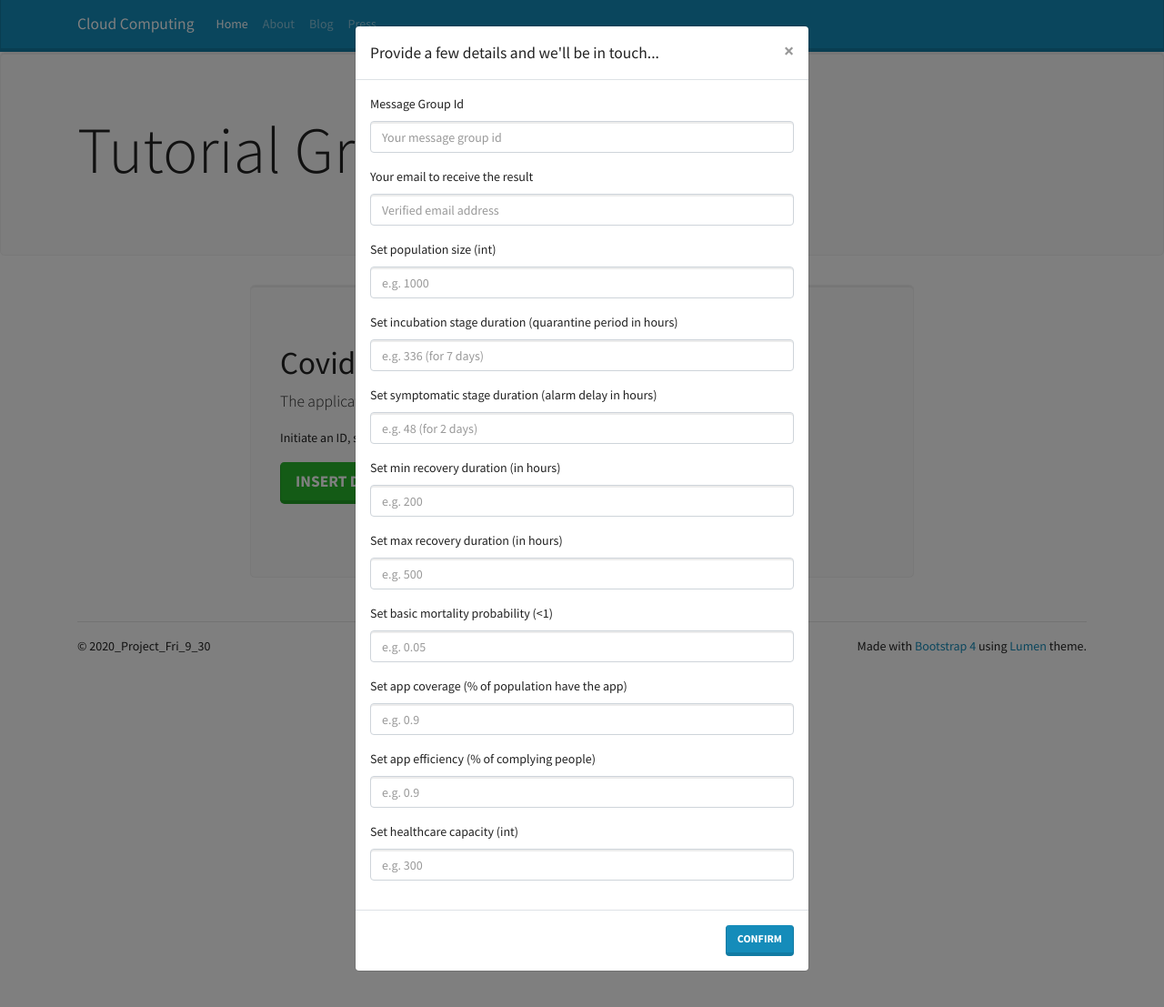
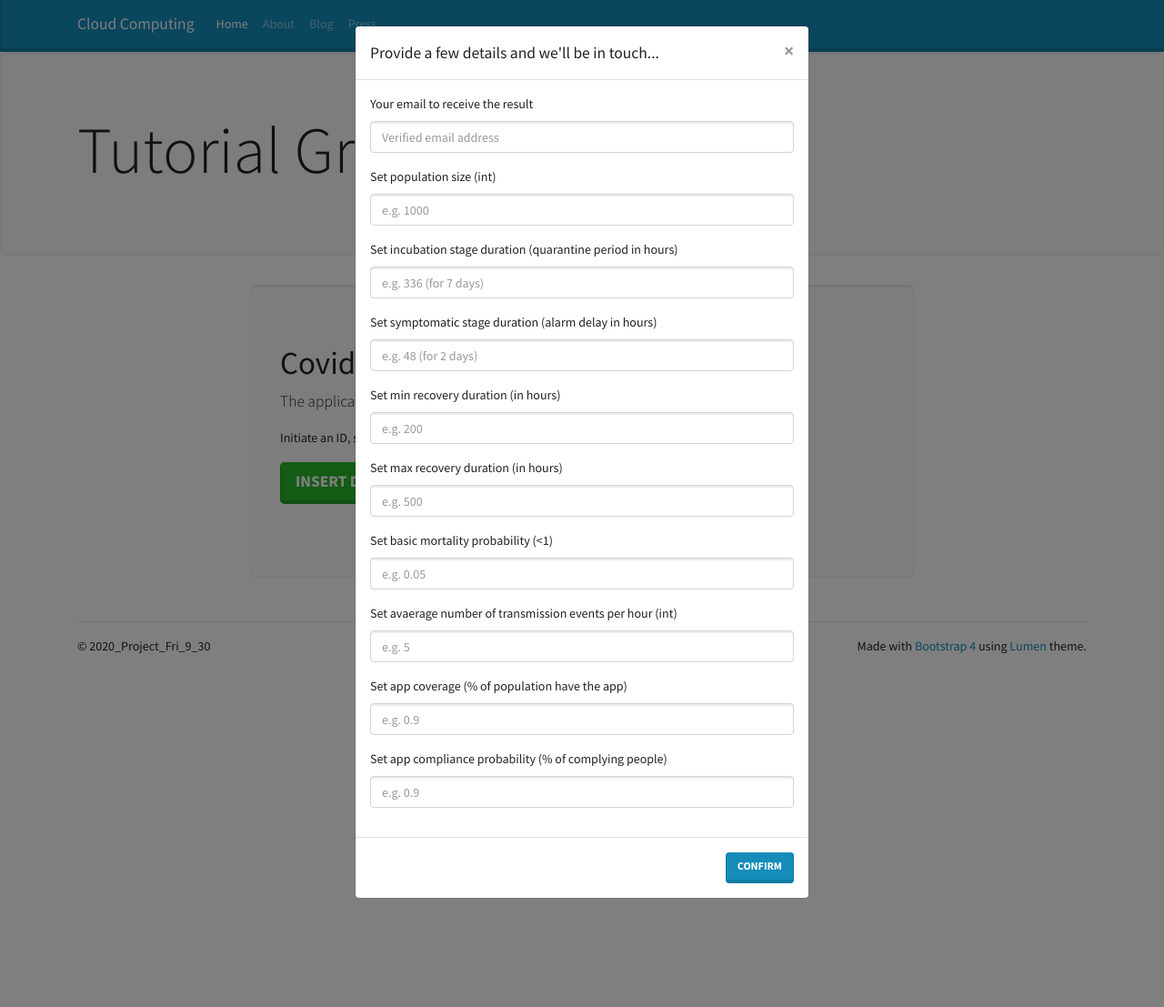
Before and after one commit to CCBDA-UPC/2020_Project_Fri_9_30, a Django app: page / in a window 1280 px wide, after a click on "INSERT DATA". Shown: the top 1107 px of the page at 91% size. Run offline with Django 3.2, Linux system fonts and the light colour scheme; some libraries are stand-ins or nearby versions.

Commit message:
Django Website update

```diff
--- a/eb-django-express-signup-base-master/form/templates/index.html
+++ b/eb-django-express-signup-base-master/form/templates/index.html
@@ -40,10 +40,6 @@
                 <div class="modal-body">
                     <form id="signupForm" role="form">
                         <div class="form-group">
-                            <label for="MessageGroupId">Message Group Id</label>
-                            <input type="text" class="form-control" id="MessageGroupId" name="MessageGroupId" placeholder="Your message group id">
-                        </div>
-                        <div class="form-group">
                             <label for="email">Your email to receive the result</label>
                             <input type="text" class="form-control" id="email" name="email" placeholder="Verified email address">
                         </div>
@@ -60,33 +56,33 @@
                             <input type="text" class="form-control" id="symptomatic_stage_duration" name="symptomatic_stage_duration" placeholder="e.g. 48 (for 2 days)">
                         </div>
                         <div class="form-group">
-                            <label for="min_recovery_duration">Set min recovery duration (in hours)</label>
-                            <input type="text" class="form-control" id="min_recovery_duration" name="min_recovery_duration" placeholder="e.g. 200">
+                            <label for="min_fighting_duration">Set min recovery duration (in hours)</label>
+                            <input type="text" class="form-control" id="min_fighting_duration" name="min_fighting_duration" placeholder="e.g. 200">
                         </div>
                         <div class="form-group">
-                            <label for="max_recovery_duration">Set max recovery duration (in hours)</label>
-                            <input type="text" class="form-control" id="max_recovery_duration" name="max_recovery_duration" placeholder="e.g. 500">
+                            <label for="max_fighting_duration">Set max recovery duration (in hours)</label>
+                            <input type="text" class="form-control" id="max_fighting_duration" name="max_fighting_duration" placeholder="e.g. 500">
                         </div>
                         <div class="form-group">
-                            <label for="mortality_prob">Set basic mortality probability (<1)</label>
-                            <input type="text" class="form-control" id="mortality_prob" name="mortality_prob" placeholder="e.g. 0.05">
+                            <label for="mortality_probability">Set basic mortality probability (<1)</label>
+                            <input type="text" class="form-control" id="mortality_probability" name="mortality_probability" placeholder="e.g. 0.05">
+                        </div>
+                        <div class="form-group">
+                            <label for="mean_number_of_transmission_events_per_hour">Set avaerage number of transmission events per hour (int)</label>
+                            <input type="text" class="form-control" id="mean_number_of_transmission_events_per_hour" name="mean_number_of_transmission_events_per_hour" placeholder="e.g. 5">
+                        </div>
+                        <div class="form-group">
+                            <label for="app_installed_probability">Set app coverage (% of population have the app)</label>
+                            <input type="text" class="form-control" id="app_installed_probability" name="app_installed_probability" placeholder="e.g. 0.9">
+                        </div>
+                        <div class="form-group">
+                            <label for="contact_tracing_compliance">Set app compliance probability (% of complying people)</label>
+                            <input type="text" class="form-control" id="contact_tracing_compliance" name="contact_tracing_compliance" placeholder="e.g. 0.9">
                         </div>
 <!--                        <div class="form-group">-->
-<!--                            <label for="mean_number_of_transmission_events_per_hour">Set avaerage number of transmission events per hour (int)</label>-->
-<!--                            <input type="text" class="form-control" id="mean_number_of_transmission_events_per_hour" name="mean_number_of_transmission_events_per_hour" placeholder="e.g. 5">-->
+<!--                            <label for="healthcare_capacity">Set healthcare capacity (int)</label>-->
+<!--                            <input type="text" class="form-control" id="healthcare_capacity" name="healthcare_capacity" placeholder="e.g. 300">-->
 <!--                        </div>-->
-                        <div class="form-group">
-                            <label for="amt_has_app">Set app coverage (% of population have the app)</label>
-                            <input type="text" class="form-control" id="amt_has_app" name="amt_has_app" placeholder="e.g. 0.9">
-                        </div>
-                        <div class="form-group">
-                            <label for="efficiency">Set app efficiency (% of complying people)</label>
-                            <input type="text" class="form-control" id="efficiency" name="efficiency" placeholder="e.g. 0.9">
-                        </div>
-                        <div class="form-group">
-                            <label for="healthcare_capacity">Set healthcare capacity (int)</label>
-                            <input type="text" class="form-control" id="healthcare_capacity" name="healthcare_capacity" placeholder="e.g. 300">
-                        </div>
                     </form>
                 </div>
                 <div class="modal-footer">
--- a/eb-django-express-signup-base-master/form/views.py
+++ b/eb-django-express-signup-base-master/form/views.py
@@ -9,13 +9,13 @@ def home(request):
 
 def signup(request):
     leads = Leads()
-    status = leads.insert_lead(request.POST['MessageGroupId'], request.POST['email'],
+    status = leads.insert_lead(request.POST['email'],
                                request.POST['pop_size'],
                                request.POST['incubation_stage_duration'], request.POST['symptomatic_stage_duration'],
-                               request.POST['min_recovery_duration'], request.POST['max_recovery_duration'],
-                               request.POST['healthcare_capacity'],
-                               request.POST['mortality_prob'],
-                               request.POST['amt_has_app'], request.POST['efficiency'])
+                               request.POST['min_fighting_duration'], request.POST['max_fighting_duration'],
+                               request.POST['mortality_probability'],
+                               request.POST['mean_number_of_transmission_events_per_hour'],
+                               request.POST['app_installed_probability'], request.POST['contact_tracing_compliance'])
 
     # request.POST['mean_number_of_transmission_events_per_hour'],
     return HttpResponse('', status=status)
```
Also changed, not shown: eb-django-express-signup-base-master/form/models.py (+20 -22 lines).
